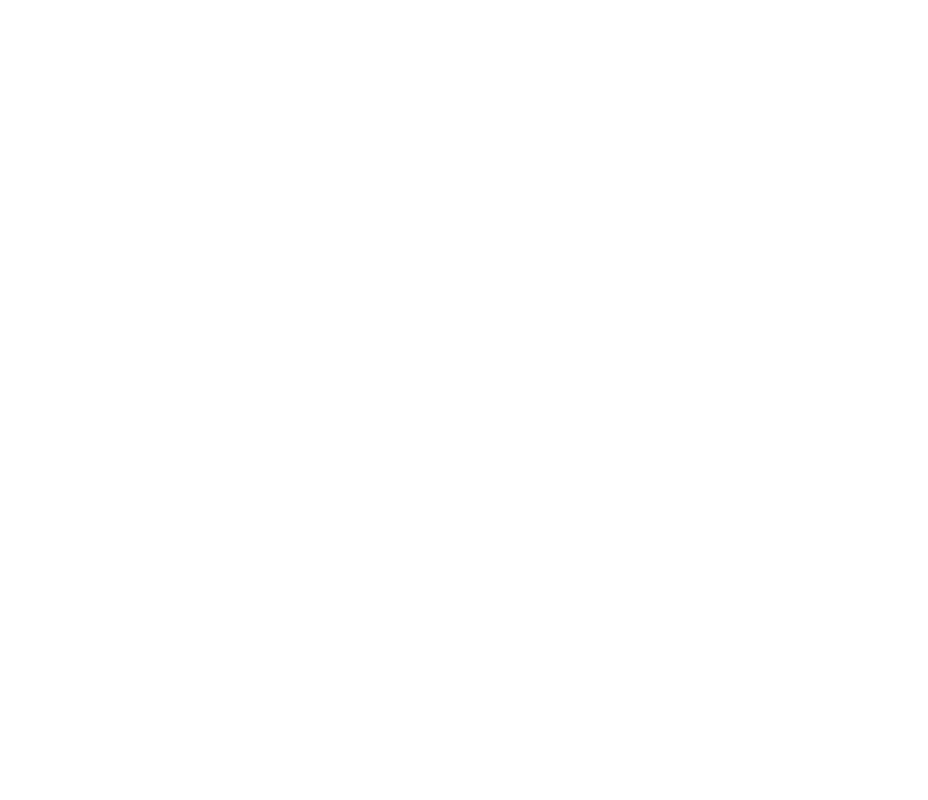
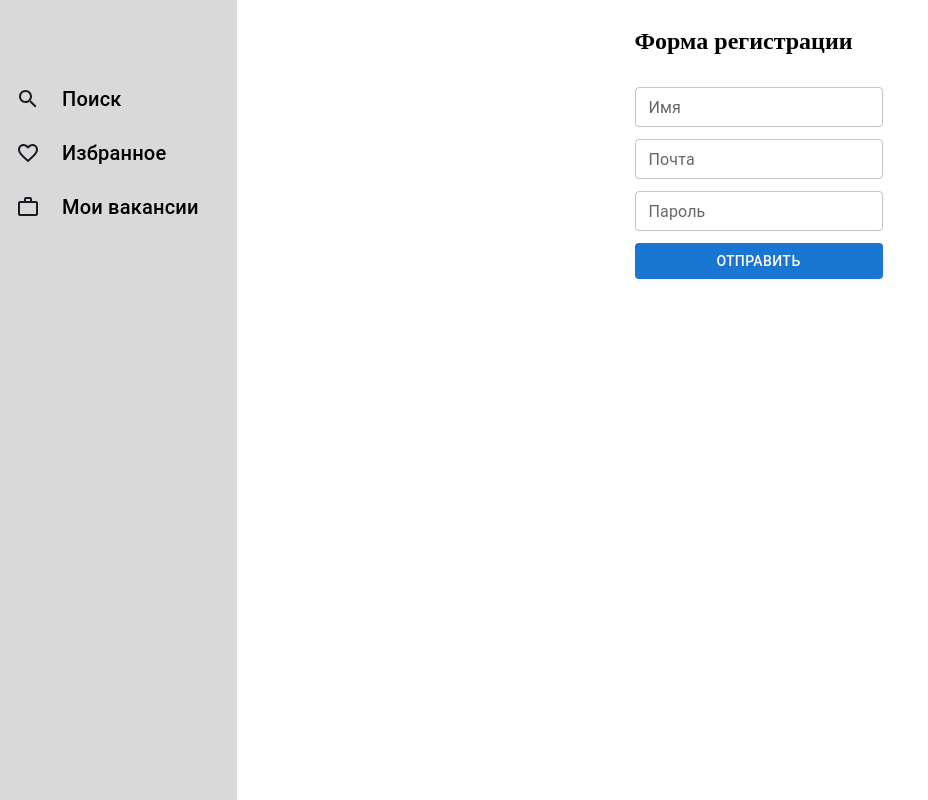
Before and after one commit to MarinaFominykh/alumni-resume-tracker, a React (Vite) app: page /sign-up in a window 1280 px wide. Before the commit this address had no page. Shown: the whole page, without its empty margins (0-928 px from the left). Built offline with nearby package versions, Linux system fonts and the light colour scheme.

Commit message:
feat/компонент форма регистрации, api для регистрации

```diff
--- /dev/null
+++ b/src/api/registerApi.ts
@@ -0,0 +1,25 @@
+export const BASE_URL = "http://localhost:3000";
+
+// Обработка ответа сервера
+export const checkResponse = (res: Response) => {
+    if (res.ok) {
+        return res.json();
+    }
+    return Promise.reject(res.status);
+};
+
+// Регистрация:
+export const register = (name: string, email: string, password: string) => {
+    return fetch(`${BASE_URL}/signup`, {
+        method: "POST",
+        headers: {
+            Accept: "application/json",
+            "Content-Type": "application/json",
+        },
+        body: JSON.stringify({
+            name,
+            email,
+            password,
+        }),
+    }).then(checkResponse);
+};
--- a/src/main.tsx
+++ b/src/main.tsx
@@ -4,6 +4,7 @@
 import Search from './pages/Search/Search.tsx';
 import Favourites from './pages/Favourites/Favourites.tsx';
 import Vacancies from './pages/Vacancies/Vacancies.tsx';
+import Register from './pages/Register/Register.tsx';
 
 ReactDOM.createRoot(document.getElementById('root')!).render(
   <BrowserRouter>
@@ -12,6 +13,7 @@
         <Route path="/search" element={<Search />} />
         <Route path="/favourites" element={<Favourites />} />
         <Route path="/vacancies" element={<Vacancies />} />
+        <Route path="/sign-up" element={<Register />} />
       </Route>
     </Routes>
   </BrowserRouter>
--- /dev/null
+++ b/src/pages/Register/Register.css
@@ -0,0 +1,6 @@
+.register-form {
+    display: flex;
+    flex-direction: column;
+    gap: 12px;
+    margin: auto;
+}
--- /dev/null
+++ b/src/pages/Register/Register.tsx
@@ -0,0 +1,76 @@
+// import { register } from '../../api/registerApi';
+import TextField from '@mui/material/TextField';
+import Button from '@mui/material/Button';
+import { useForm, Controller, SubmitHandler } from 'react-hook-form';
+import './Register.css';
+interface InputsValue {
+  name: string;
+  email: string;
+  password: string;
+}
+function Register() {
+  const { handleSubmit, control } = useForm<InputsValue>();
+
+  const onSubmit: SubmitHandler<InputsValue> = (data) => {
+    console.log(data);
+
+    // Ждем бэк:
+
+    // const { name, email, password } = data;
+    // register(name, email, password);
+  };
+  return (
+    <form onSubmit={handleSubmit(onSubmit)} className='register-form'>
+      <h2>Форма регистрации</h2>
+      <Controller
+        name='name'
+        control={control}
+        rules={{ required: true }}
+        render={({ field }) => (
+          <TextField
+            label='Имя'
+            size='small'
+            onChange={(e) => field.onChange(e)}
+          />
+        )}
+      />
+      <Controller
+        name='email'
+        control={control}
+        rules={{ required: true }}
+        render={({ field }) => (
+          <TextField
+            type='email'
+            label='Почта'
+            size='small'
+            onChange={(e) => field.onChange(e)}
+          />
+        )}
+      />
+      <Controller
+        name='password'
+        control={control}
+        rules={{ required: true }}
+        render={({ field }) => (
+          <TextField
+            type='password'
+            label='Пароль'
+            size='small'
+            onChange={(e) => field.onChange(e)}
+          />
+        )}
+      />
+
+      <Button
+        type='submit'
+        variant='contained'
+        fullWidth={true}
+        disableElevation={true}
+      >
+        Отправить
+      </Button>
+    </form>
+  );
+}
+
+export default Register;
```
